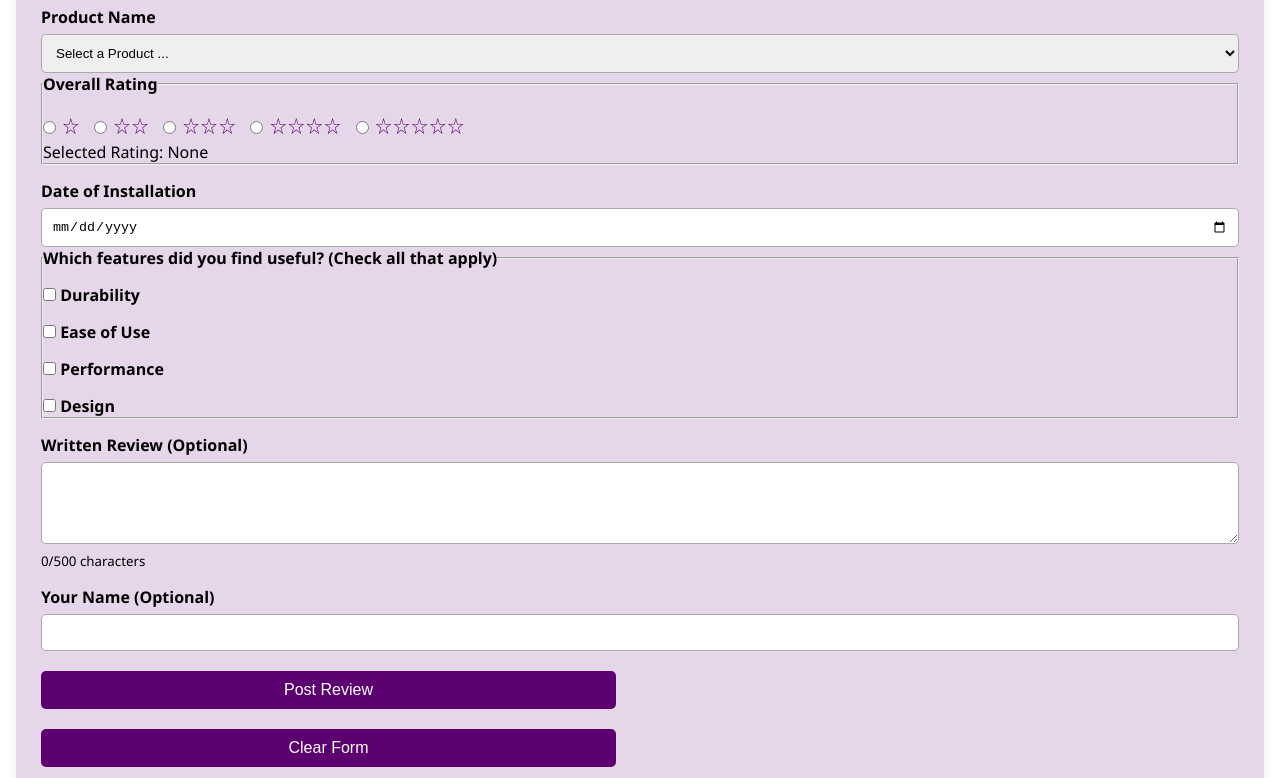
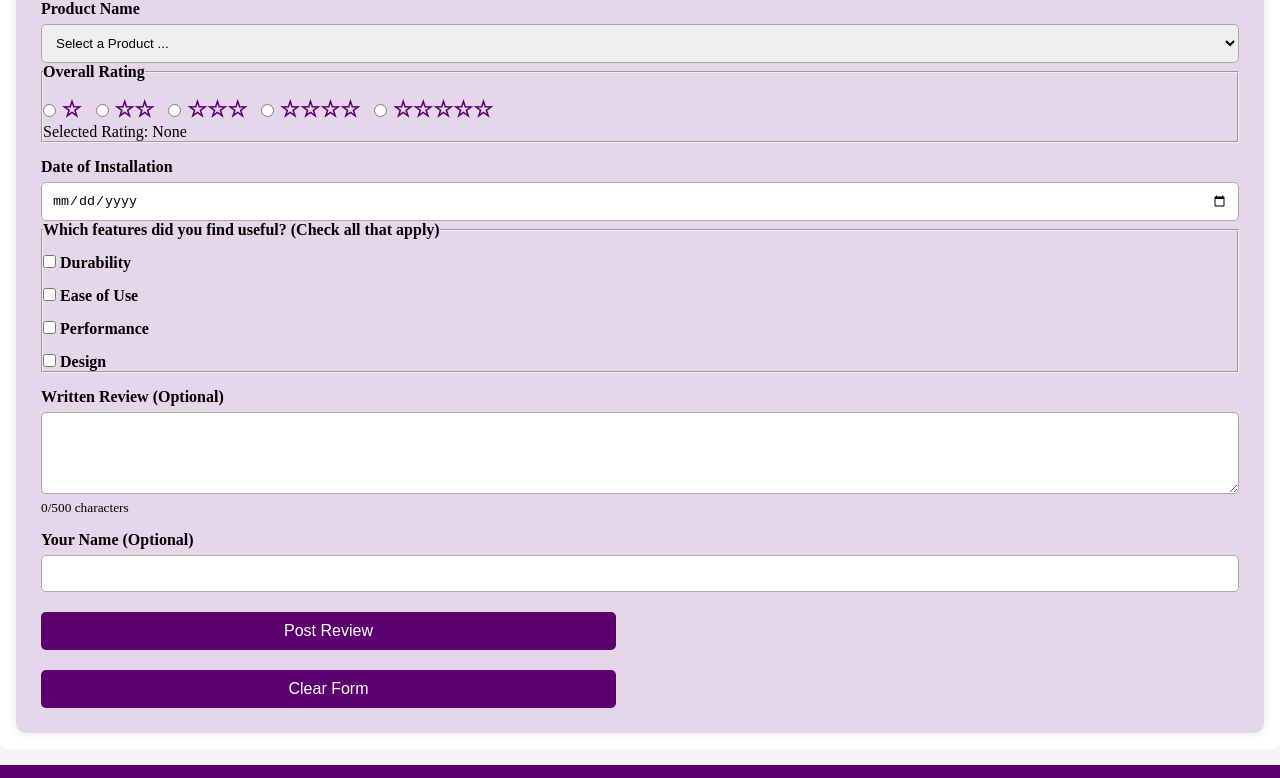
Before and after one commit to Newton-A-H/wdd131, a plain HTML site: page form.html in a window 1280 px wide. Shown: the part 113-891 px from the top of the page. Drawn offline with Linux system fonts and the light colour scheme.

Commit message:
correction

```diff
--- a/styles/form.css
+++ b/styles/form.css
@@ -5,7 +5,6 @@
 }
 
 body {
-    font-family: "Segoe UI", Tahoma, Verdana, sans-serif;
     background-color: #f5f5f5;
     padding: 20px 0;
     margin: 0;
```
